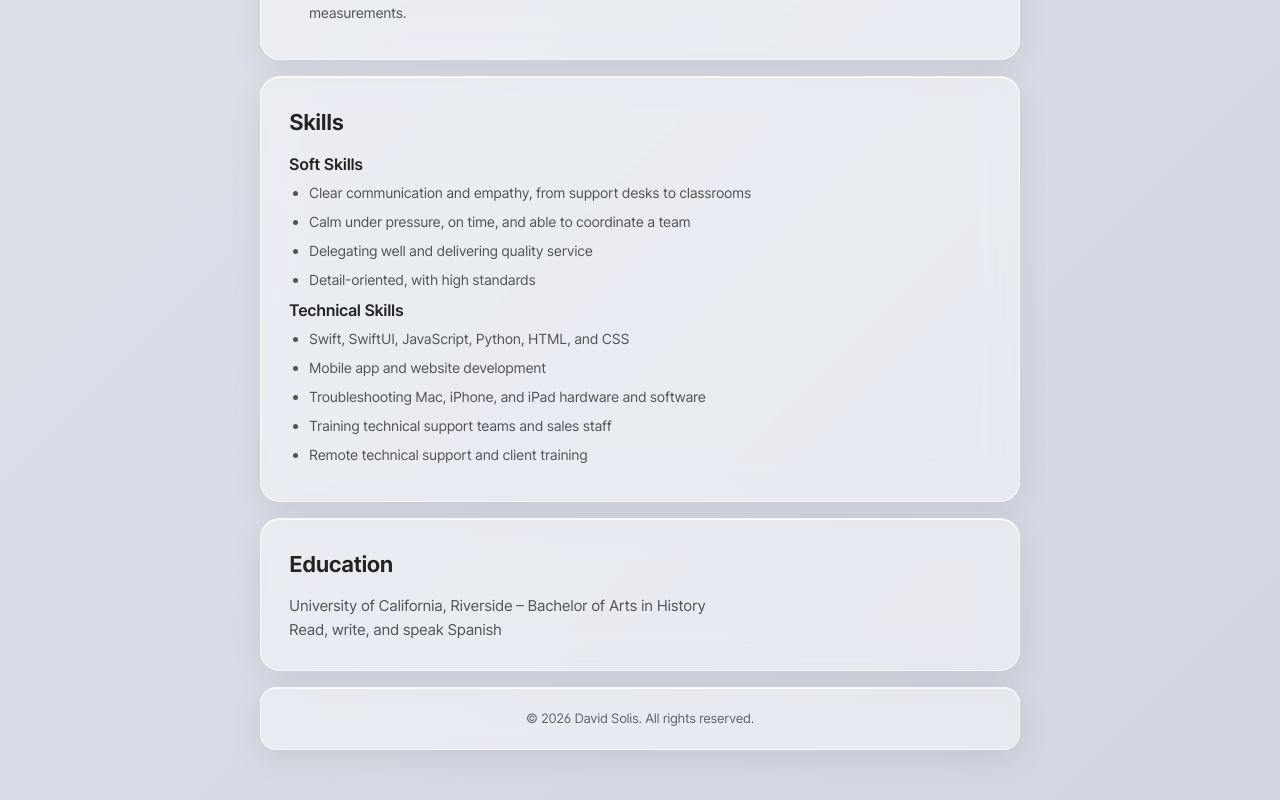
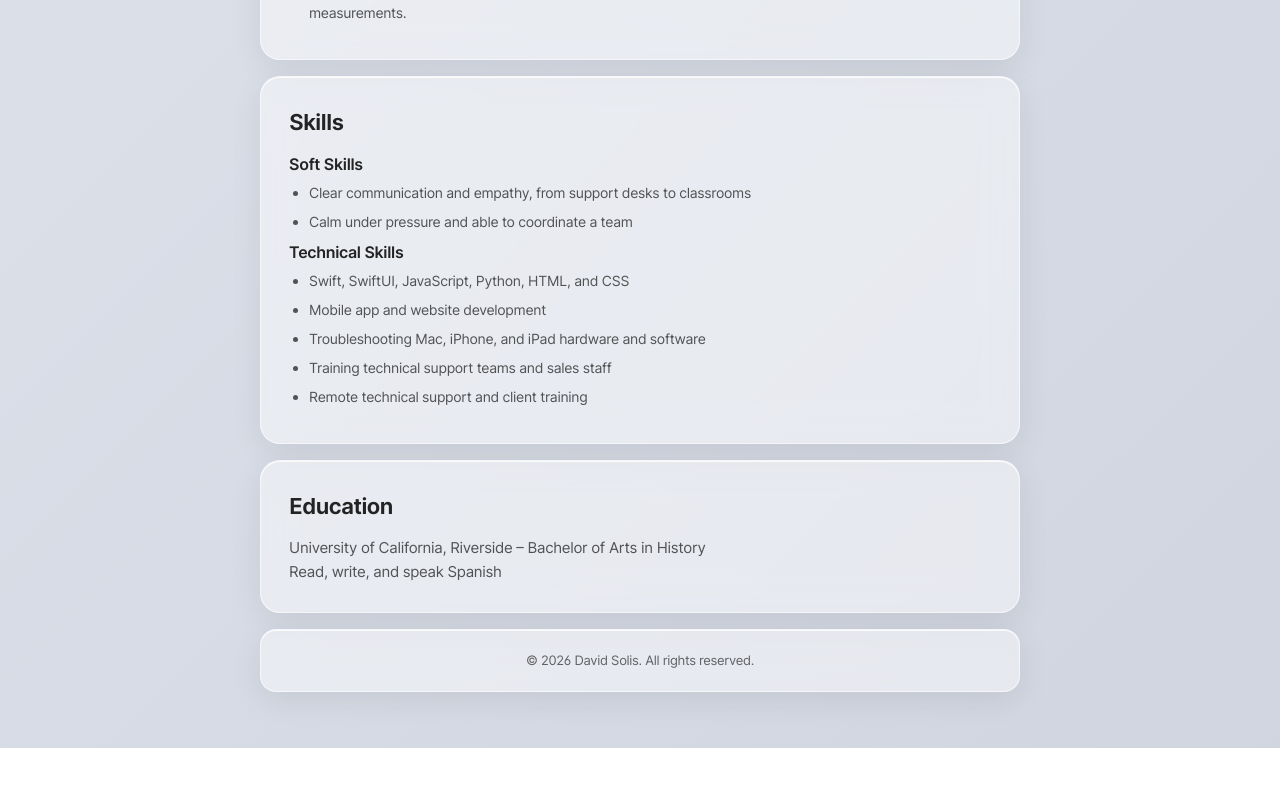
Before and after one commit to soliskit/portfolio, a Next.js app: page / in a window 1280 px wide. Shown: the part 1834-2634 px from the top of the page. After the commit the page ends 2582 px from the top, so only its background shows below. Built offline with nearby package versions, Linux system fonts and the light colour scheme.

Commit message:
Trim soft skills to the two backed by experience (#22)

```diff
--- a/components/Skills.js
+++ b/components/Skills.js
@@ -9,9 +9,7 @@ export default function Skills() {
         <li>
           Clear communication and empathy, from support desks to classrooms
         </li>
-        <li>Calm under pressure, on time, and able to coordinate a team</li>
-        <li>Delegating well and delivering quality service</li>
-        <li>Detail-oriented, with high standards</li>
+        <li>Calm under pressure and able to coordinate a team</li>
       </ul>
 
       <h3>Technical Skills</h3>
```
